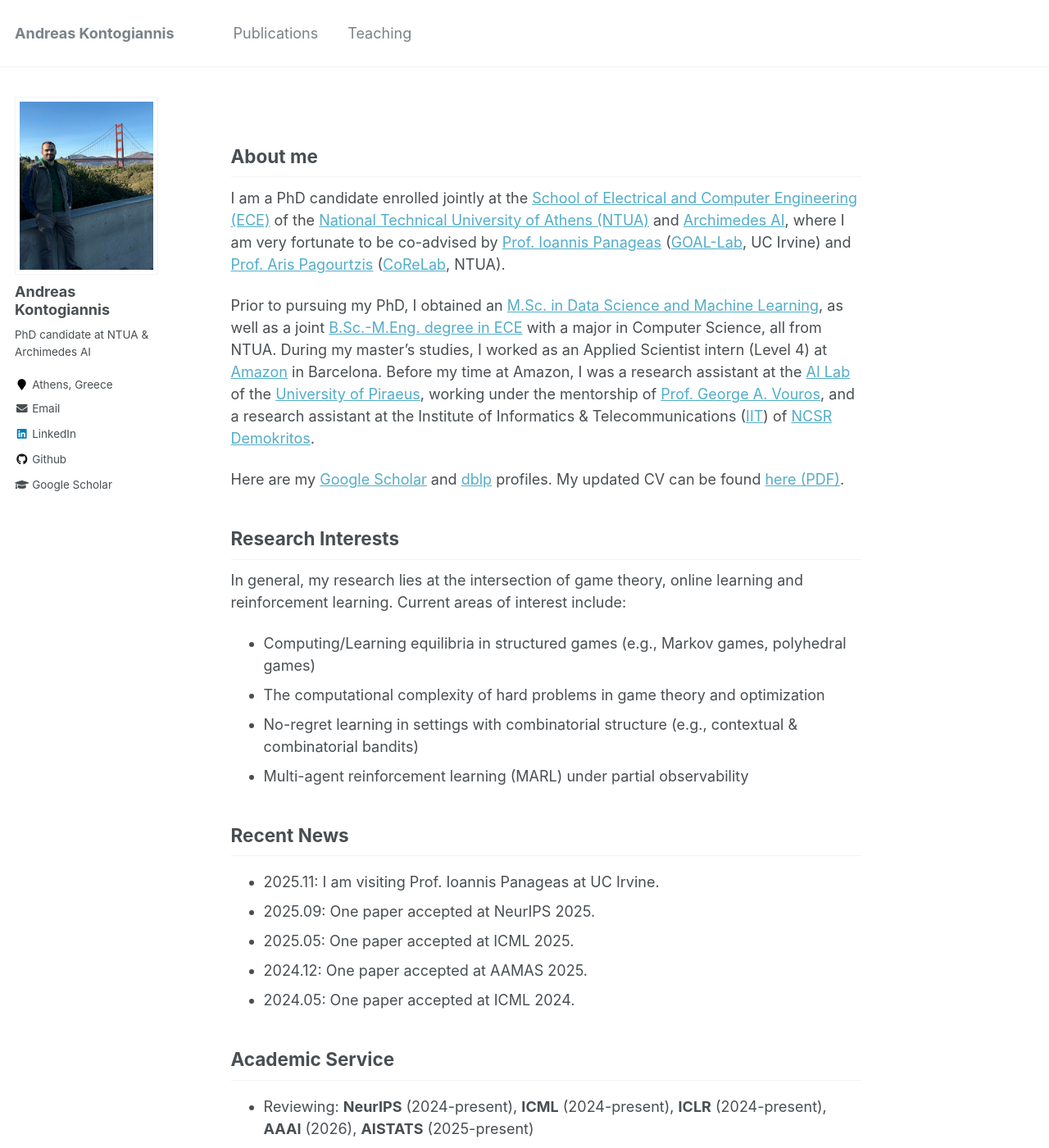
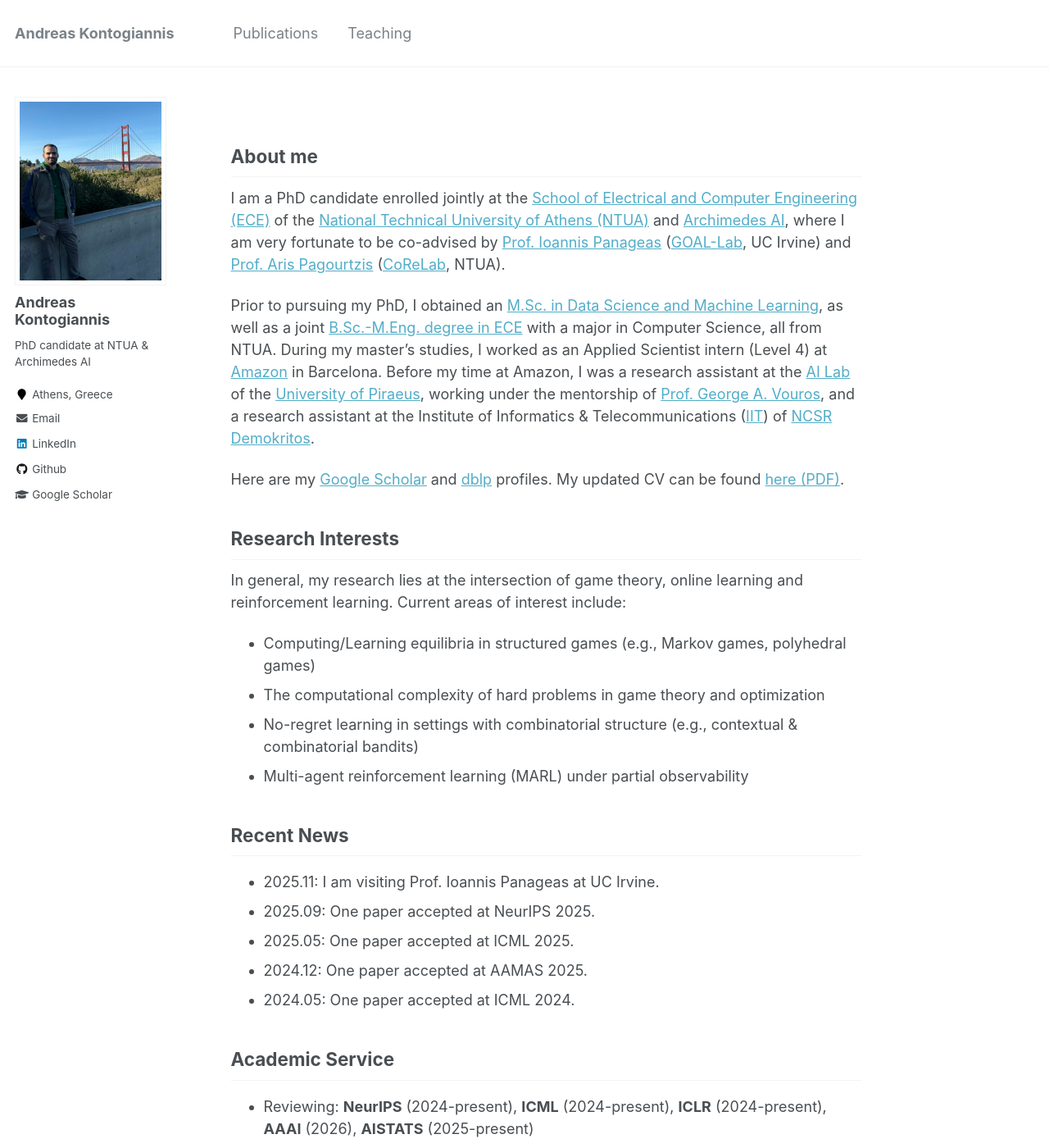
Before and after one commit to ddaedalus/ddaedalus.github.io, a Jekyll site: the page built from _pages/about.md, in a window 1280 px wide and 1400 px high. Shown: the whole window at 82% size. Built offline with Jekyll 4.4.1, drawn with Linux system fonts in a browser that asks for light colours.

Commit message:
Increase max-width of images in sidebar to 185px

```diff
--- a/_sass/_sidebar.scss
+++ b/_sass/_sidebar.scss
@@ -83,7 +83,7 @@
   }
 
   img {
-    max-width: 175px;
+    max-width: 185px;
     border-radius: 0%;
 
     @include breakpoint($large) {
```
